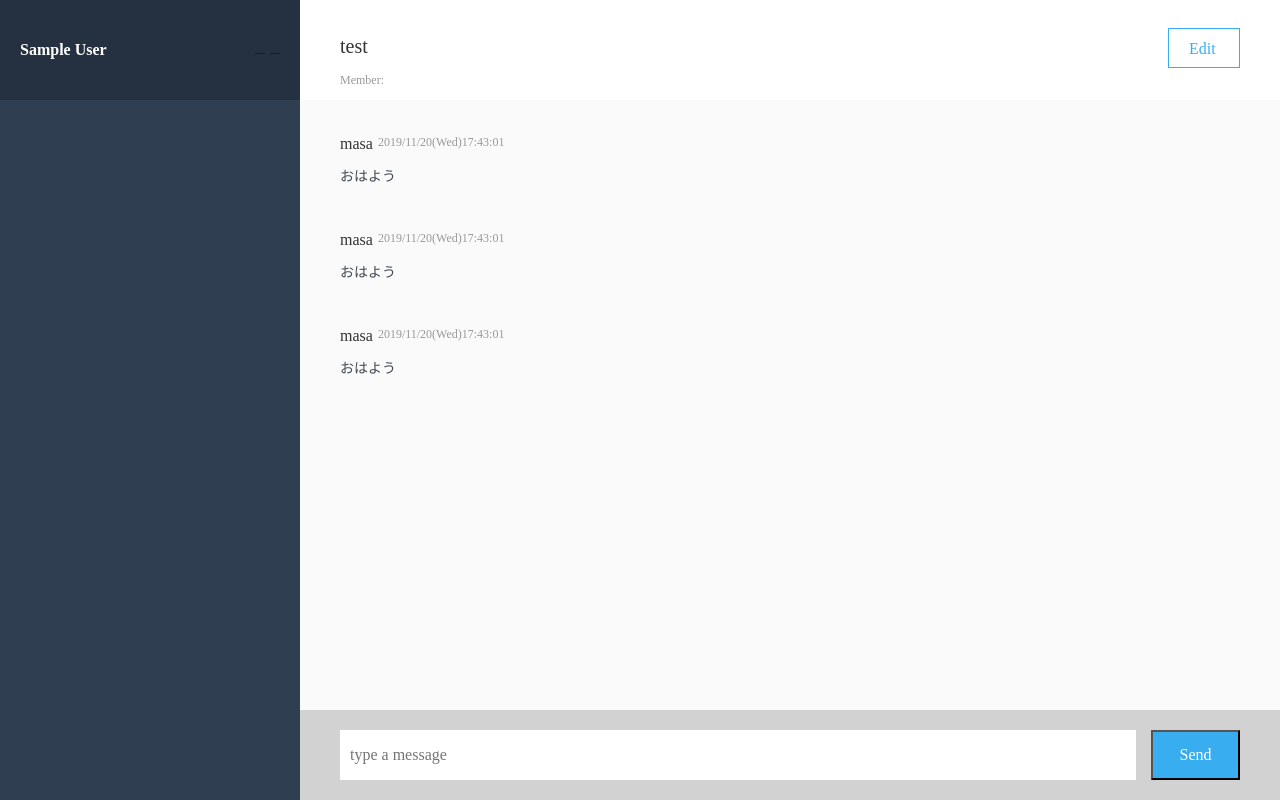
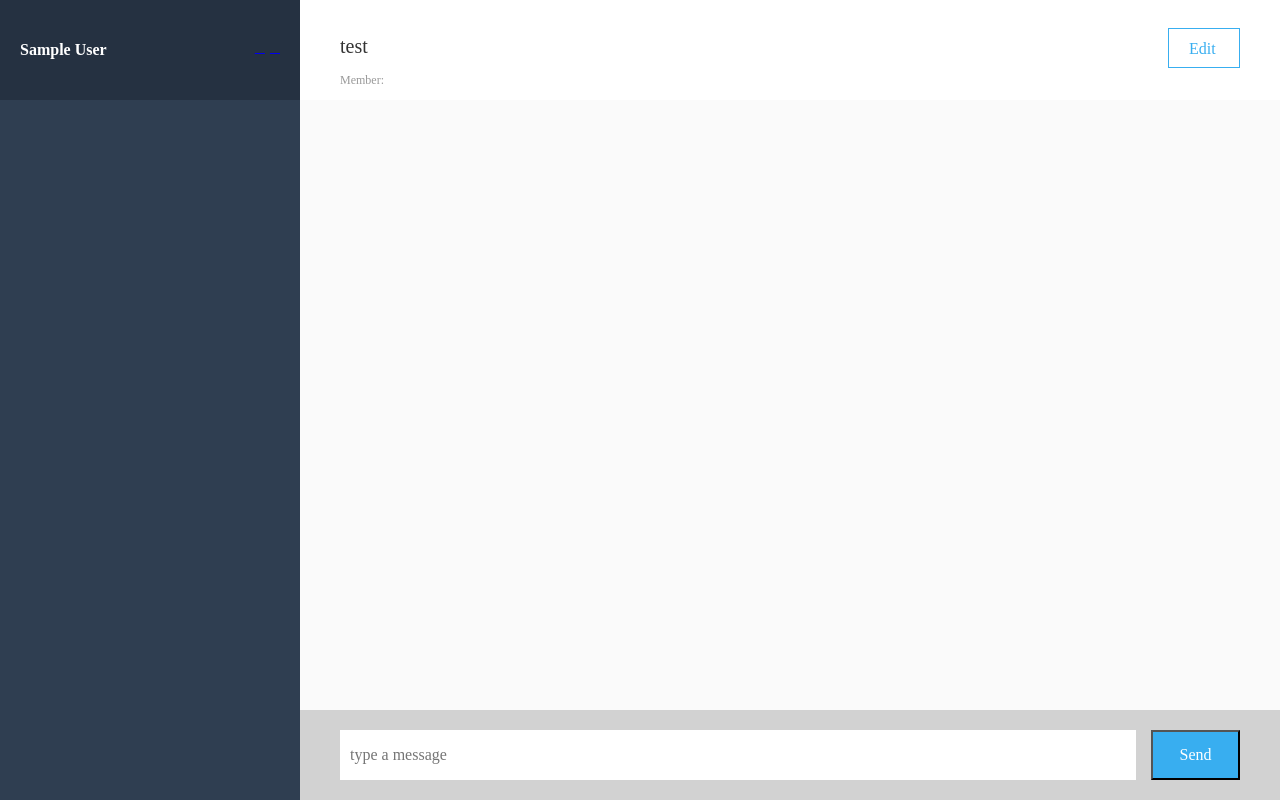
Before and after one commit to shry44/chat-space, a Rails app: template app/views/messages/index.html.haml in a window 1280 px wide. Run offline with Rails 7, Linux system fonts and the light colour scheme; the template is opened without the code that fills it, so the values that code supplies are empty; the visitor is signed in with stand-in values (Sample User, id 1); style sheets or scripts are compiled from the project's sources; some libraries are stand-ins or nearby versions.

Commit message:
Update _main_chat.html.haml

```diff
--- a/app/views/messages/_main_chat.html.haml
+++ b/app/views/messages/_main_chat.html.haml
@@ -7,31 +7,10 @@
         Member:
     = link_to "#", class: "chat-main__group-info__btn" do
       Edit
+
   .chat-main__message-list
-    .chat-main__message-list__post
-      .chat-main__message-list__post__box
-        .chat-main__message-list__post__box__name
-          masa
-        .chat-main__message-list__post__box__time
-          2019/11/20(Wed)17:43:01
-      .chat-main__message-list__post__message
-        おはよう
-    .chat-main__message-list__post
-      .chat-main__message-list__post__box
-        .chat-main__message-list__post__box__name
-          masa
-        .chat-main__message-list__post__box__time
-          2019/11/20(Wed)17:43:01
-      .chat-main__message-list__post__message
-        おはよう
-    .chat-main__message-list__post
-      .chat-main__message-list__post__box
-        .chat-main__message-list__post__box__name
-          masa
-        .chat-main__message-list__post__box__time
-          2019/11/20(Wed)17:43:01
-      .chat-main__message-list__post__message
-        おはよう
+    = render @messages
+
   .chat-main__message-form
     = form_for [@group, @message], html: { class: "message-form" } do |f|
       .message-form__input-box
```
